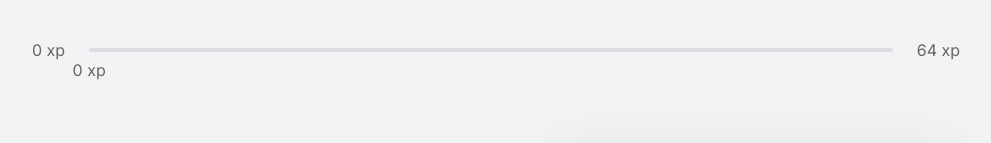
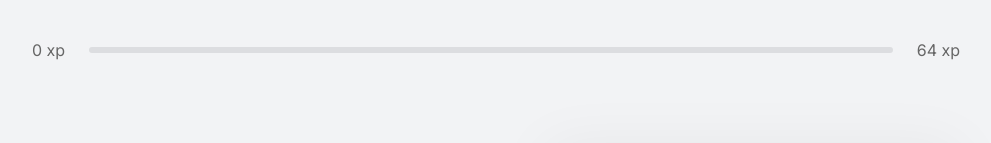
Before and after one commit to pbruny/nlw-04-next, a Next.js app: page / in a window 1280 px wide. Shown: the top 143 px of the page, without its empty margins (144-1135 px from the left). Built offline with nearby package versions, Linux system fonts and the light colour scheme.

Commit message:
set currentExp to top and on hover

```diff
--- a/src/components/ExperienceBar/index.tsx
+++ b/src/components/ExperienceBar/index.tsx
@@ -1,4 +1,4 @@
-import { useContext } from 'react'
+import { useContext, useState } from 'react'
 import { ChallengesContext } from '../../contexts/ChallengeContext'
 
 import styles from '../../styles/components/ExperienceBar.module.css'
@@ -8,20 +8,28 @@ export default function ExperienceBar() {
     ChallengesContext
   )
 
+  const [isHovering, setIsHovering] = useState(false)
+
+  function handleHoverElement() {
+    setIsHovering(!isHovering)
+  }
+
   const percentToNextLevel =
     Math.round(currentExperience * 100) / experienceToNextLevel
 
   return (
     <header className={styles.experienceBar}>
       <span>0 xp</span>
-      <div>
+      <div onMouseEnter={handleHoverElement} onMouseLeave={handleHoverElement}>
         <div style={{ width: `${percentToNextLevel}% ` }} />
+        {isHovering ? (
           <span
             className={styles.currentExperience}
             style={{ left: `${percentToNextLevel}% ` }}
           >
             {currentExperience} xp
           </span>
+        ) : null}
       </div>
       <span>{experienceToNextLevel} xp</span>
     </header>
--- a/src/styles/components/ExperienceBar.module.css
+++ b/src/styles/components/ExperienceBar.module.css
@@ -9,21 +9,22 @@
 
 .experienceBar > div {
   flex: 1;
-  height: 4px;
+  height: 6px;
   margin: 0 1.5rem;
   position: relative;
   background: var(--gray-line);
   border-radius: 4px;
+  transition: 300ms;
 }
 
 .experienceBar > div > div {
-  height: 4px;
+  height: 6px;
   border-radius: 4px;
   background: var(--green);
 }
 
 span.currentExperience {
   position: absolute;
-  top: 12px;
+  top: -28px;
   transform: translateX(-50%);
 }
```
Lines whose indentation alone changed are shown as unchanged.
